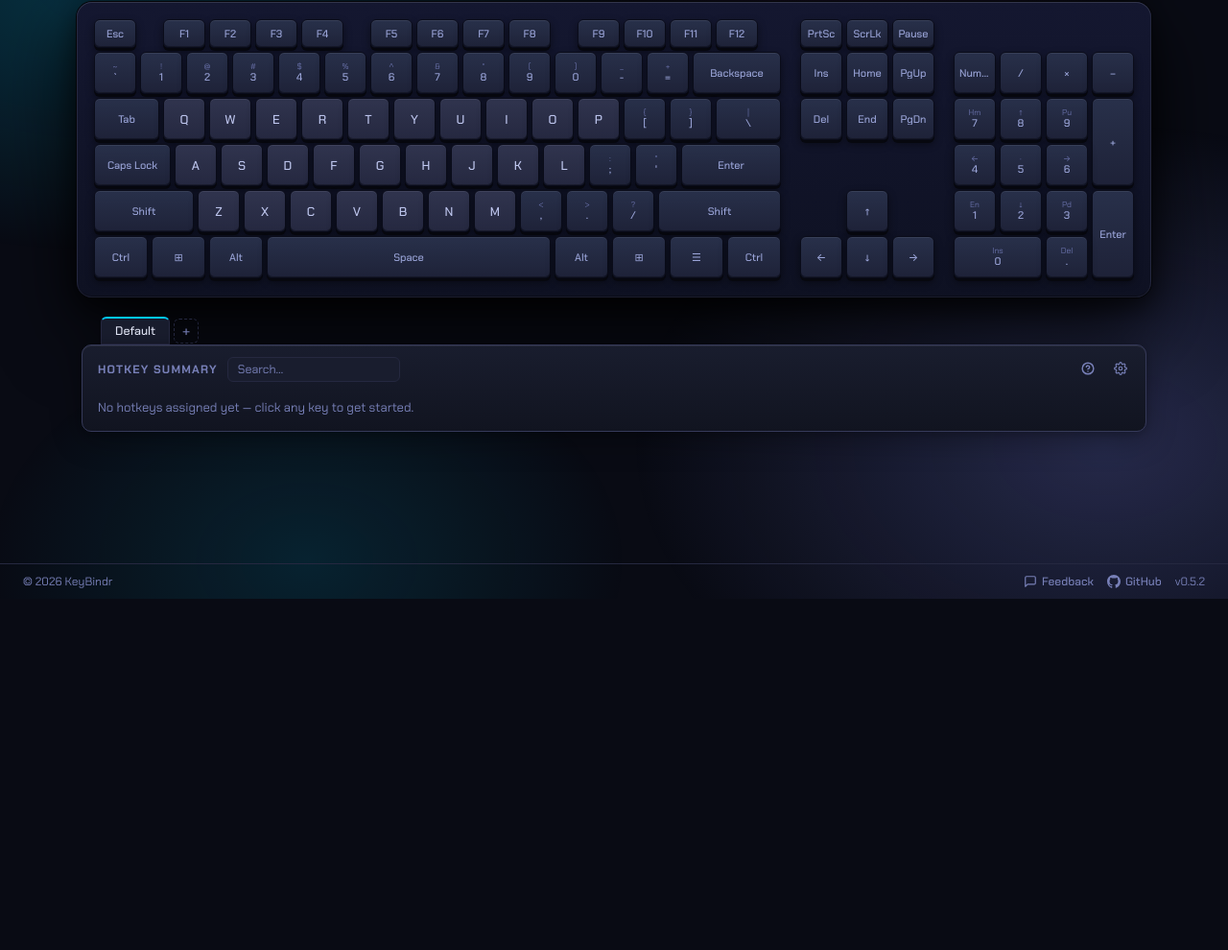
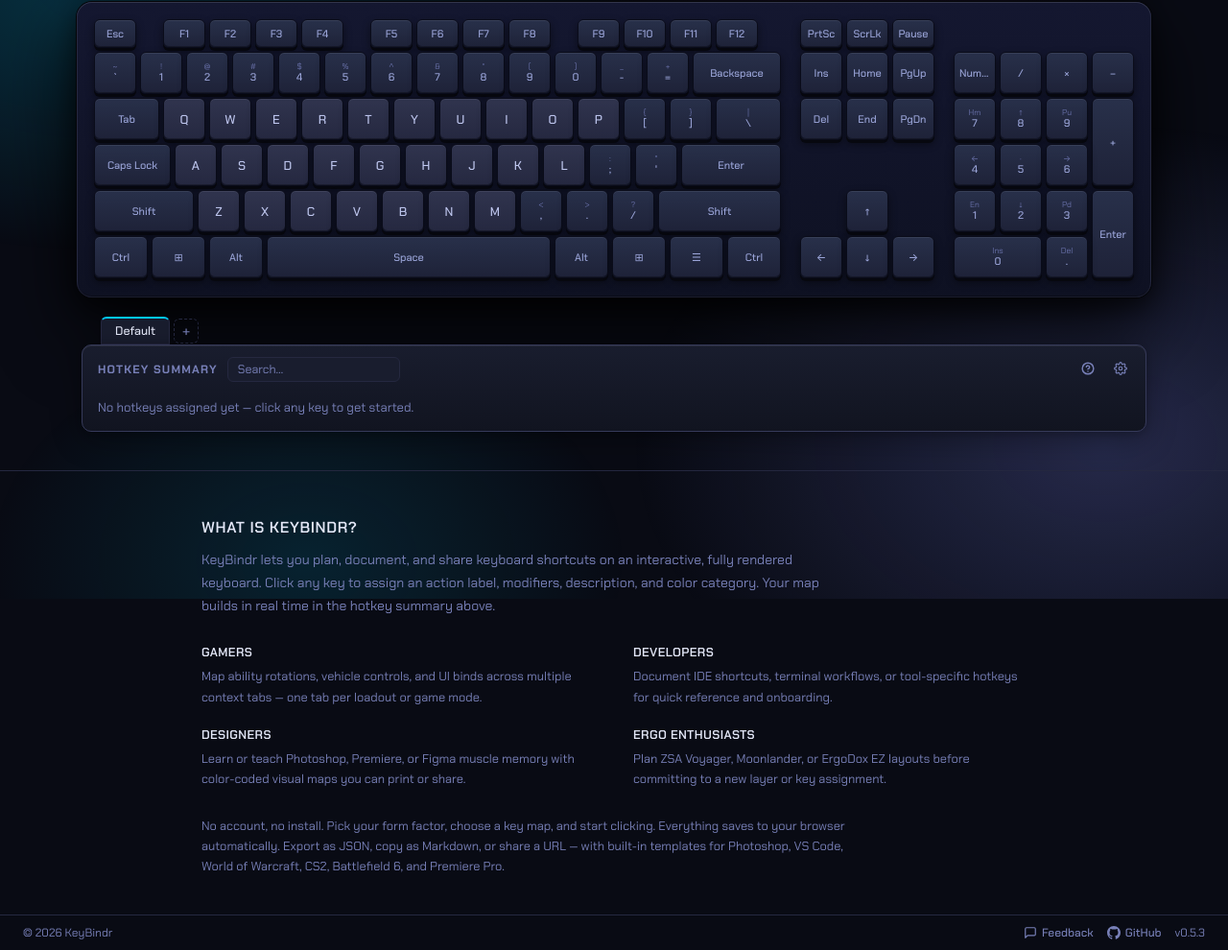
Before and after one commit to davidchill/KeyBindr, a website: page index.html in a window 1280 px wide. Shown: the part 176-1166 px from the top of the page at 96% size. Before the commit the page ends 800 px from the top, so only its background shows below. Drawn offline with nearby package versions, Linux system fonts and the light colour scheme.

Commit message:
v0.5.3 – add About section with audience callouts

```diff
--- a/app.js
+++ b/app.js
@@ -1,5 +1,5 @@
 /* ── Constants ────────────────────────────────────────────────── */
-const VERSION = '0.5.2';
+const VERSION = '0.5.3';
 const UNIT        = 44;
 const GAP         = 4;
 const FN_H        = 30;
--- a/index.html
+++ b/index.html
@@ -388,6 +388,32 @@
     <div class="kt-cat"></div>
   </div>
 
+  <section class="about-section">
+    <div class="about-inner">
+      <h2 class="about-heading">What is KeyBindr?</h2>
+      <p class="about-lead">KeyBindr lets you plan, document, and share keyboard shortcuts on an interactive, fully rendered keyboard. Click any key to assign an action label, modifiers, description, and color category. Your map builds in real time in the hotkey summary above.</p>
+      <div class="about-grid">
+        <div class="about-item">
+          <h3>Gamers</h3>
+          <p>Map ability rotations, vehicle controls, and UI binds across multiple context tabs — one tab per loadout or game mode.</p>
+        </div>
+        <div class="about-item">
+          <h3>Developers</h3>
+          <p>Document IDE shortcuts, terminal workflows, or tool-specific hotkeys for quick reference and onboarding.</p>
+        </div>
+        <div class="about-item">
+          <h3>Designers</h3>
+          <p>Learn or teach Photoshop, Premiere, or Figma muscle memory with color-coded visual maps you can print or share.</p>
+        </div>
+        <div class="about-item">
+          <h3>Ergo enthusiasts</h3>
+          <p>Plan ZSA Voyager, Moonlander, or ErgoDox EZ layouts before committing to a new layer or key assignment.</p>
+        </div>
+      </div>
+      <p class="about-footer-note">No account, no install. Pick your form factor, choose a key map, and start clicking. Everything saves to your browser automatically. Export as JSON, copy as Markdown, or share a URL — with built-in templates for Photoshop, VS Code, World of Warcraft, CS2, Battlefield 6, and Premiere Pro.</p>
+    </div>
+  </section>
+
   <footer class="app-footer">
     <span class="footer-copy">© <span id="footer-year"></span> KeyBindr</span>
     <div class="footer-right">
--- a/package.json
+++ b/package.json
@@ -1,6 +1,6 @@
 {
   "name": "keybindr",
-  "version": "0.5.2",
+  "version": "0.5.3",
   "description": "Interactive 104-key keyboard mapper for visualizing hotkeys and shortcuts",
   "homepage": "https://github.com/davidchill/KeyBindr.app"
 }
--- a/style.css
+++ b/style.css
@@ -2801,6 +2801,62 @@
   }
 }
 
+/* ── About section ────────────────────────────────────────────── */
+.about-section {
+  border-top: 1px solid var(--border);
+  padding: 48px 24px 40px;
+}
+.about-inner {
+  max-width: 860px;
+  margin: 0 auto;
+}
+.about-heading {
+  font-size: 1rem;
+  font-weight: 600;
+  color: var(--text);
+  margin: 0 0 12px;
+  letter-spacing: 0.04em;
+  text-transform: uppercase;
+}
+.about-lead {
+  font-size: 0.875rem;
+  color: var(--text-muted);
+  line-height: 1.7;
+  margin: 0 0 28px;
+  max-width: 680px;
+}
+.about-grid {
+  display: grid;
+  grid-template-columns: repeat(2, 1fr);
+  gap: 20px 40px;
+  margin-bottom: 28px;
+}
+.about-item h3 {
+  font-size: 0.8rem;
+  font-weight: 600;
+  color: var(--text);
+  margin: 0 0 6px;
+  letter-spacing: 0.03em;
+  text-transform: uppercase;
+}
+.about-item p {
+  font-size: 0.8rem;
+  color: var(--text-muted);
+  line-height: 1.65;
+  margin: 0;
+}
+.about-footer-note {
+  font-size: 0.8rem;
+  color: var(--text-muted);
+  line-height: 1.65;
+  margin: 0;
+  max-width: 680px;
+}
+@media (max-width: 600px) {
+  .about-grid { grid-template-columns: 1fr; }
+  .about-section { padding: 36px 16px 32px; }
+}
+
 /* ── Footer ───────────────────────────────────────────────────── */
 .app-footer {
   display: flex;
```
Also changed, not shown: CHANGELOG.md, README.md.
